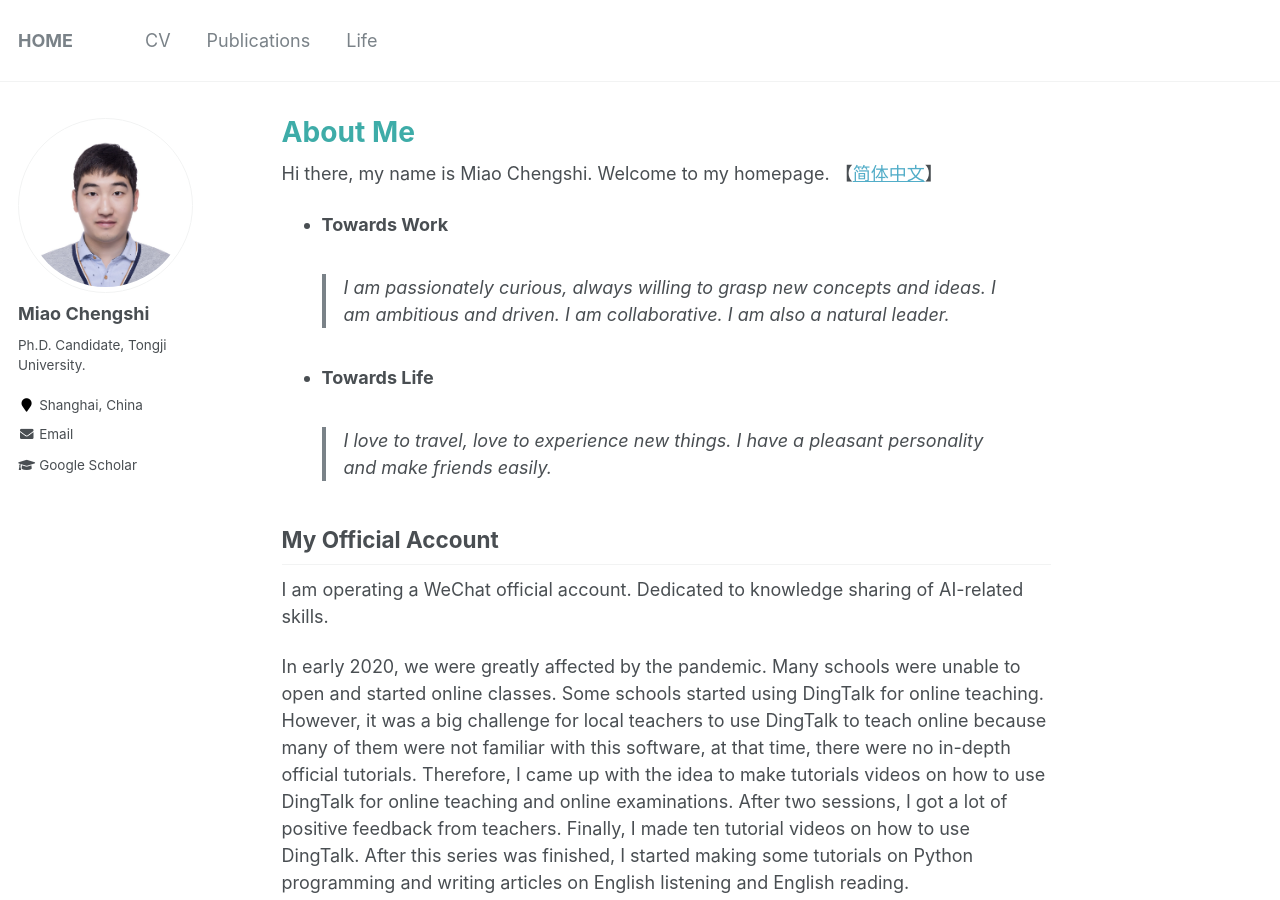
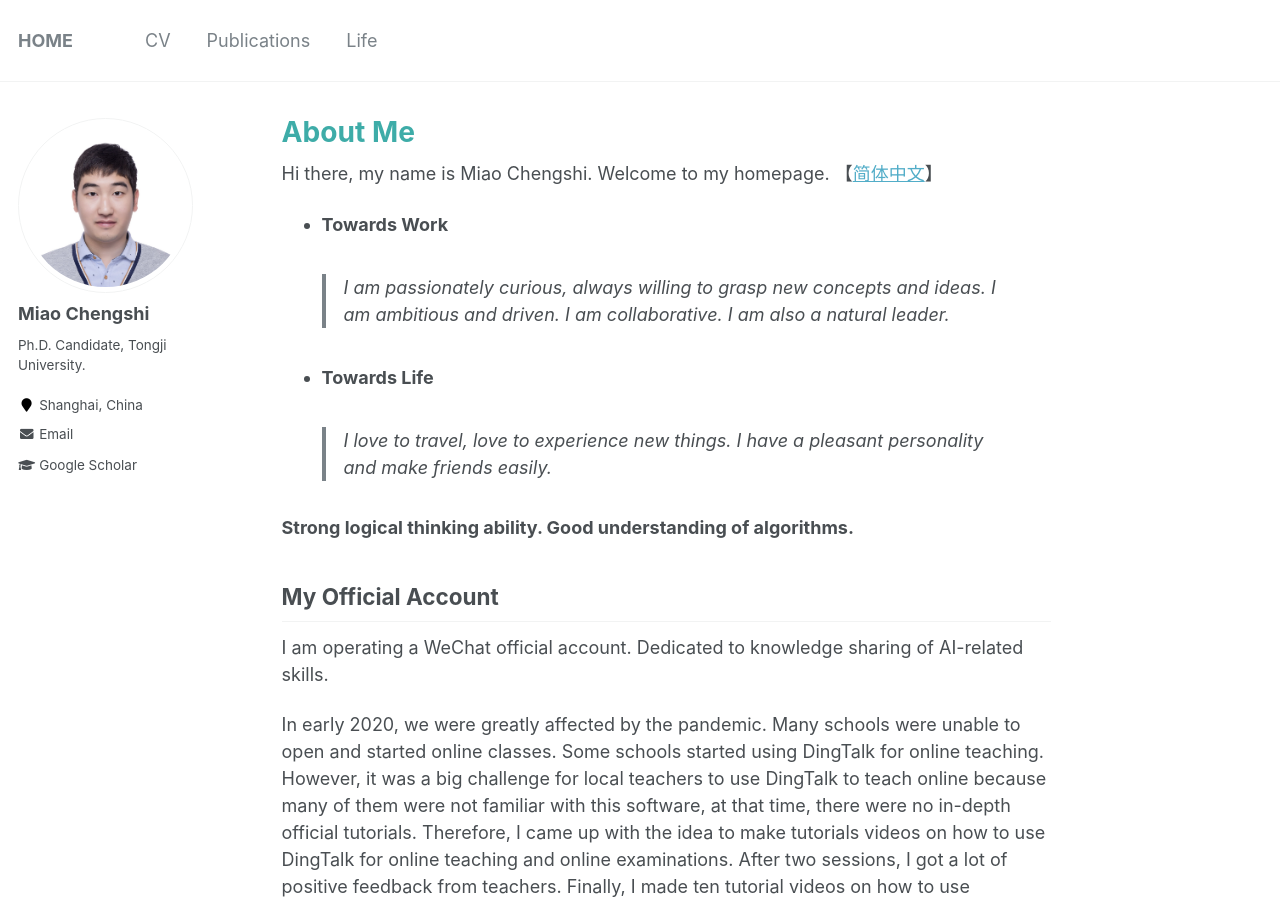
Before and after one commit to miaochengshi/miaochengshi.github.io, a Jekyll site: the page built from _pages/about.md, in a window 1280 px wide and 900 px high. Built offline with Jekyll 4.4.1, drawn with Linux system fonts in a browser that asks for light colours.

Commit message:
Update about.md

```diff
--- a/_pages/about.md
+++ b/_pages/about.md
@@ -15,6 +15,8 @@ Hi there, my name is Miao Chengshi. Welcome to my homepage. 【[简体中文](ht
 
 - **Towards Life**
 > I love to travel, love to experience new things. I have a pleasant personality and make friends easily.
+
+### Strong logical thinking ability. Good understanding of algorithms.
 
 ## My Official Account
 I am operating a WeChat official account. Dedicated to knowledge sharing of AI-related skills.
```
